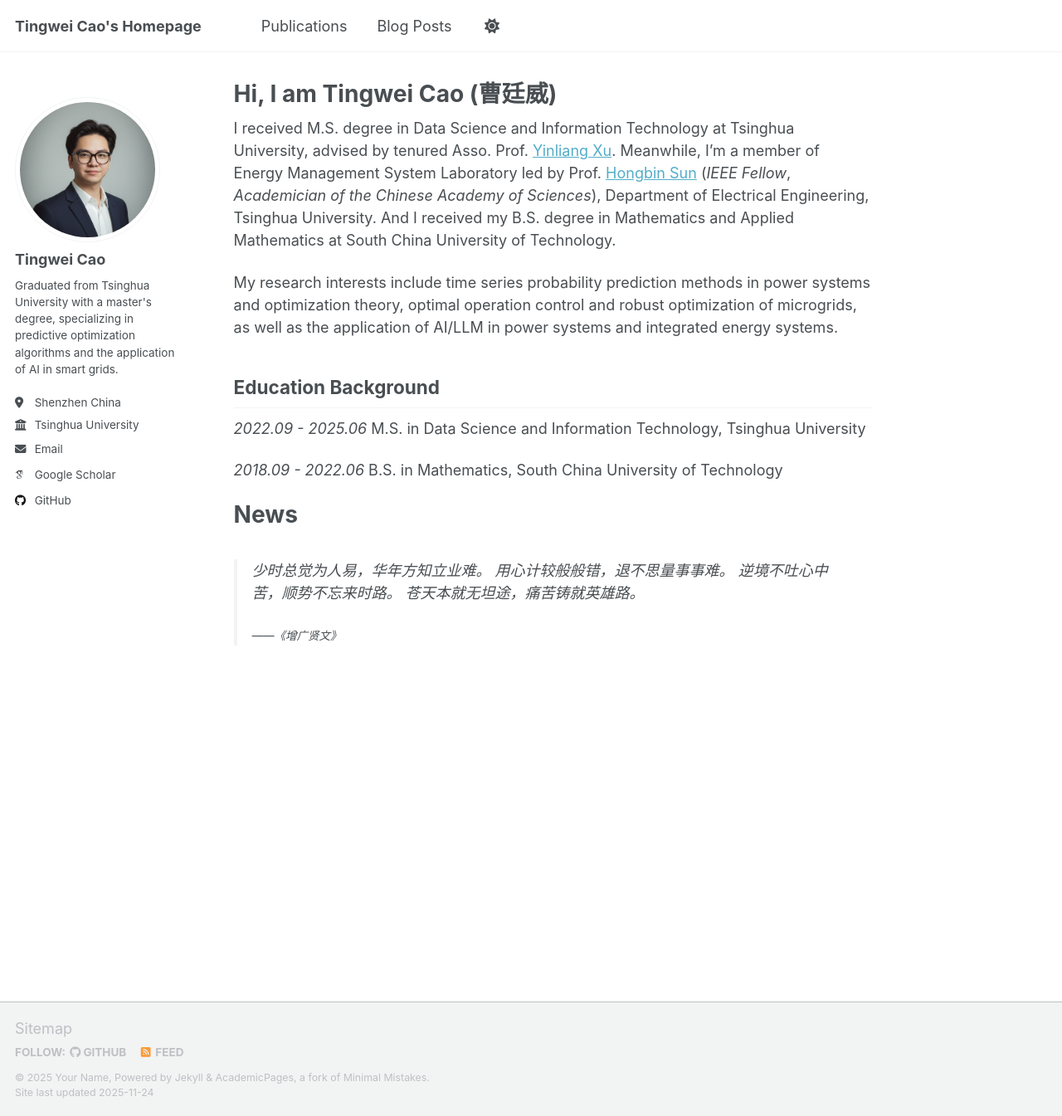
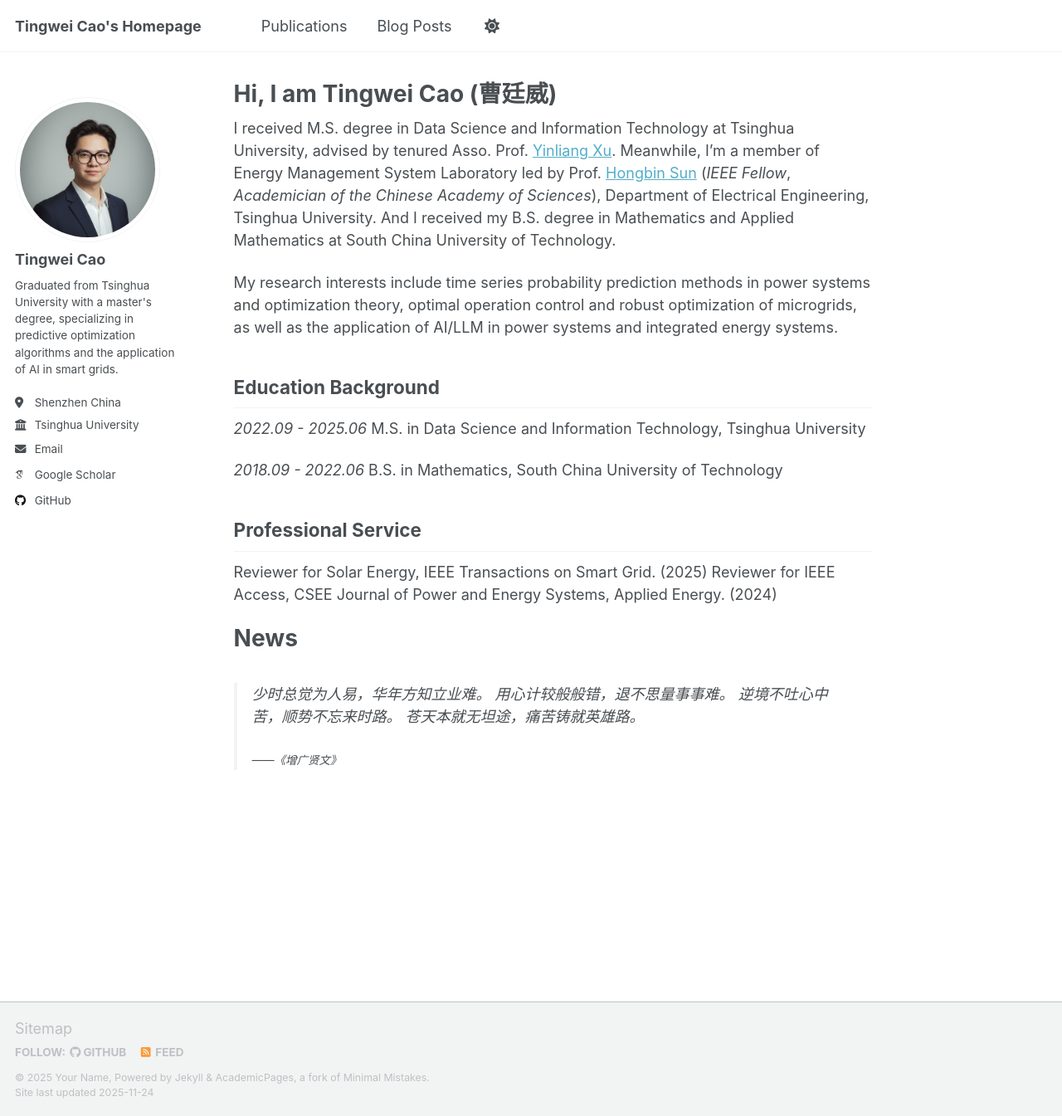
Before and after one commit to tingweicao/tingweicao.github.io, a Jekyll site: the page built from _pages/about.md, in a window 1280 px wide and 1345 px high. Shown: the whole window at 83% size. Built offline with Jekyll 4.4.1, drawn with Linux system fonts in a browser that asks for light colours; some web fonts are replaced; a script that is not in the unit is left out.

Commit message:
Update about.md

```diff
--- a/_pages/about.md
+++ b/_pages/about.md
@@ -17,6 +17,11 @@ _2022.09 - 2025.06_ M.S. in Data Science and Information Technology, Tsinghua Un
 
 _2018.09 - 2022.06_ B.S. in Mathematics, South China University of Technology
 
+Professional Service
+-----
+Reviewer for Solar Energy, IEEE Transactions on Smart Grid. (2025)
+Reviewer for IEEE Access, CSEE Journal of Power and Energy Systems, Applied Energy. (2024)
+
 News
 ======
 
```
